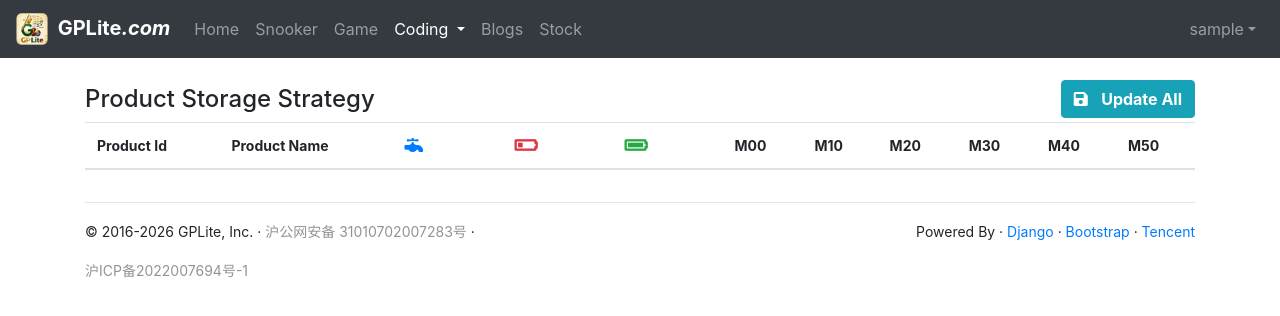
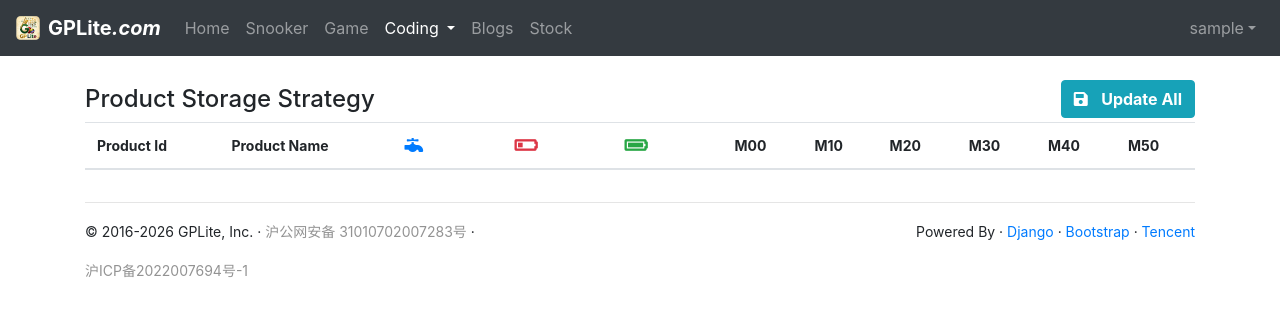
Before and after one commit to pig0301/gplitesite, a Django app: page /coding/spider/storage/strategy/ in a window 1280 px wide. Shown: the top 316 px of the page. Run offline with Django 3.2, Linux system fonts and the light colour scheme; the visitor is signed in with stand-in values (Sample User, id 1); data that the repository does not hold is empty; some libraries are stand-ins or nearby versions.

Commit message:
logo缩小

```diff
--- a/htmlfiles/templates/base.html
+++ b/htmlfiles/templates/base.html
@@ -27,8 +27,9 @@
 </head>
 <body>
     <nav class="navbar navbar-expand-md navbar-dark fixed-top bg-dark">
+        <img src="/media/icon/favicon.ico" width="24" height="24" class="d-inline-block align-middle mr-2">
         <a class="navbar-brand" href="/">
-            <img src="/media/icon/favicon.ico" width="32" height="32" class="d-inline-block align-top mr-1">
+
              <strong>GPLite<var>.{% if SERVER_TYPE == 'TENCENT' %}com{% elif SERVER_TYPE == 'HEROKU' %}beta{% else %}alpha{% endif %}</var></strong>
         </a>
         <button class="navbar-toggler" type="button" data-toggle="collapse" data-target="#navbarsExampleDefault" aria-controls="navbarsExampleDefault" aria-expanded="false" aria-label="Toggle navigation">
```
